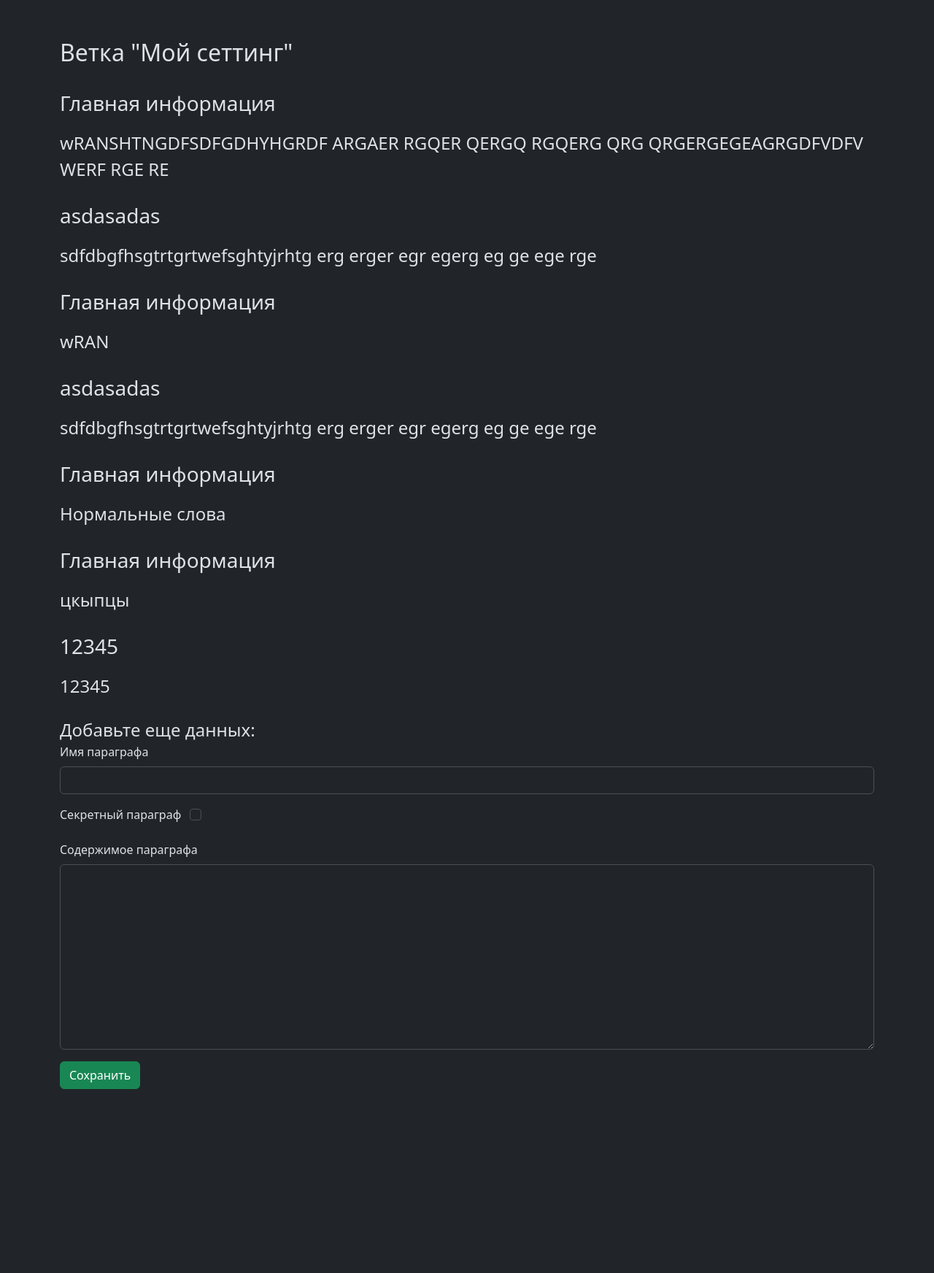
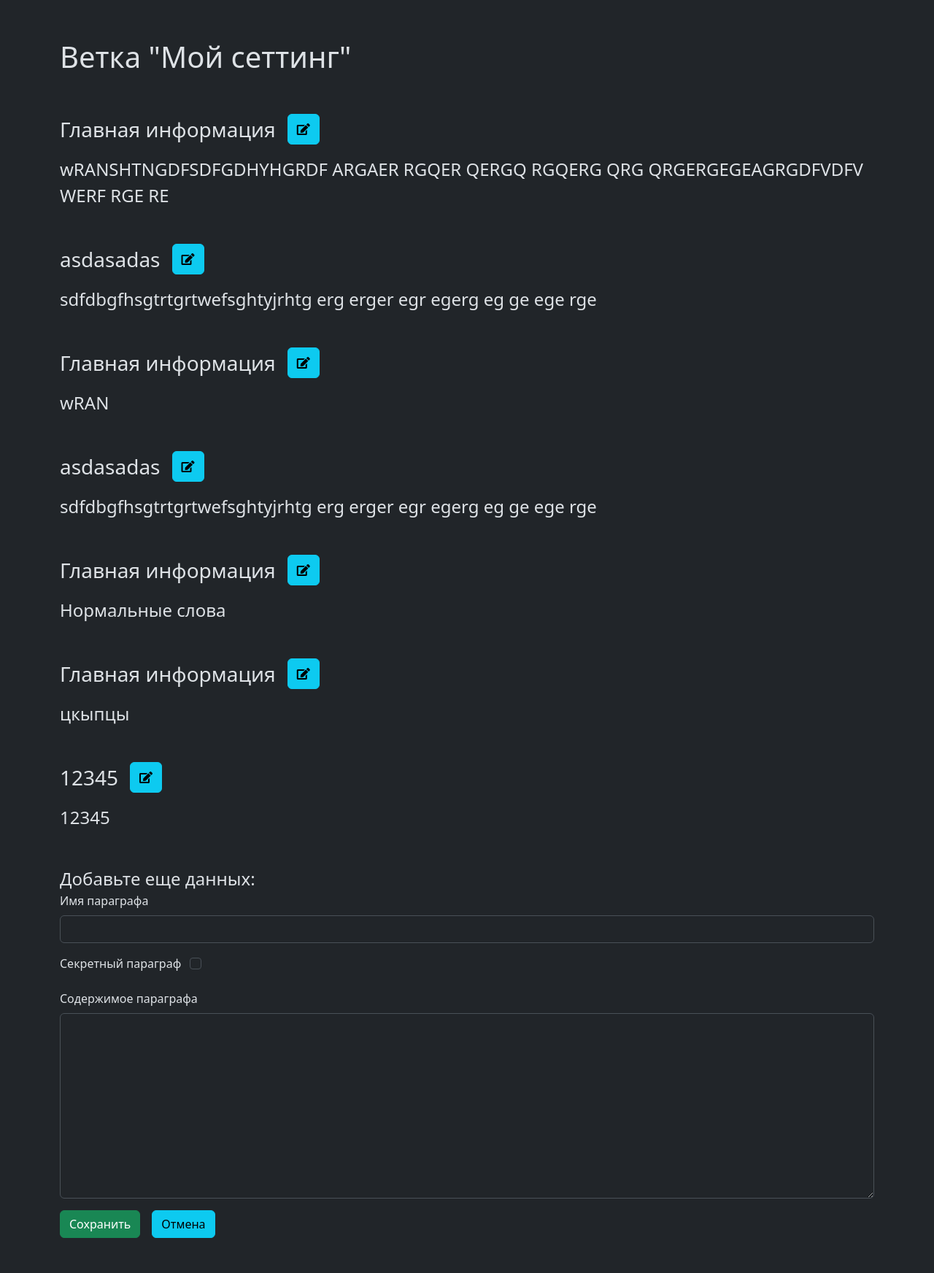
Before and after one commit to Ivanov065/Fantasy_worlds_manager, a Django app: page /show_node/1 in a window 1280 px wide. Shown: the part 56-1800 px from the top of the page at 73% size. Before the commit the page ends 1548 px from the top, so only its background shows below. Run offline with Django 5.2, Linux system fonts and the light colour scheme; a user stored in the database is signed in; data comes from the database, SQL or seed files in the repository; both versions use the stored data as it was after the commit; style sheets or scripts are compiled from the project's sources; some libraries are stand-ins or nearby versions.

Commit message:
working on the node_piece CRUD operations

```diff
--- a/node_manager/forms.py
+++ b/node_manager/forms.py
@@ -19,16 +19,16 @@ class NodeTreeForm(forms.ModelForm):
 class NodePieceForm(forms.ModelForm):
 
     piece_name = forms.CharField(
-        widget=forms.TextInput(attrs={"class":"form-control", "id": "piece_name_input"})
+        widget=forms.TextInput(attrs={"class":"form-control piece_name_input", "id": "piece_name_input"})
     )
 
     is_secret = forms.BooleanField(
-        widget=forms.CheckboxInput(attrs={"class":"form-check-input mx-2", "id":"is_secret_input"}),
+        widget=forms.CheckboxInput(attrs={"class":"form-check-input mx-2 is_secret_input", "id":"is_secret_input"}),
         required=False
     )
 
     body = forms.CharField(
-        widget=forms.Textarea(attrs={"class":"form-control", "id": "body_input"})
+        widget=forms.Textarea(attrs={"class":"form-control body_input", "id": "body_input"})
     )
 
     class Meta:
--- a/node_manager/templates/base_layout.html
+++ b/node_manager/templates/base_layout.html
@@ -6,8 +6,8 @@
   <meta charset="UTF-8" />
   <meta name="viewport" content="width=device-width, initial-scale=1.0" />
   <title>Document</title>
-  <!-- <link rel="stylesheet" href="{% static 'style.css' %}" /> -->
   <link rel="stylesheet" href="{% static 'tree_style.scss' %}" />
+  <link rel="stylesheet" href="https://use.fontawesome.com/releases/v5.8.1/css/all.css">
   <link href="https://cdn.jsdelivr.net/npm/bootstrap@5.3.6/dist/css/bootstrap.min.css" rel="stylesheet" integrity="sha384-4Q6Gf2aSP4eDXB8Miphtr37CMZZQ5oXLH2yaXMJ2w8e2ZtHTl7GptT4jmndRuHDT" crossorigin="anonymous">
 </head>
 
@@ -42,7 +42,7 @@
     </nav>
 
   <main>{% block content %} {% endblock %}</main>
-
+  <script src="{% static 'show_node_script.js' %}" defer></script>
   <script src="https://cdn.jsdelivr.net/npm/bootstrap@5.3.6/dist/js/bootstrap.bundle.min.js" integrity="sha384-j1CDi7MgGQ12Z7Qab0qlWQ/Qqz24Gc6BM0thvEMVjHnfYGF0rmFCozFSxQBxwHKO" crossorigin="anonymous"></script>
 </body>
 
--- a/node_manager/templates/base_layout_show_tree.html
+++ b/node_manager/templates/base_layout_show_tree.html
@@ -7,7 +7,6 @@
   <meta name="viewport" content="width=device-width, initial-scale=1.0" />
   <title>Document</title>
   <link rel="stylesheet" href="{% static 'tree_style.css' %}" />
-  <!-- <link rel="stylesheet" href="https://cdn.jsdelivr.net/npm/@fortawesome/fontawesome-free@6.6.0/css/fontawesome.min.css" /> -->
   <link rel="stylesheet" href="https://use.fontawesome.com/releases/v5.8.1/css/all.css">
   <link href="https://cdn.jsdelivr.net/npm/bootstrap@5.3.6/dist/css/bootstrap.min.css" rel="stylesheet" integrity="sha384-4Q6Gf2aSP4eDXB8Miphtr37CMZZQ5oXLH2yaXMJ2w8e2ZtHTl7GptT4jmndRuHDT" crossorigin="anonymous">
   <script src="https://ajax.googleapis.com/ajax/libs/jquery/3.7.1/jquery.min.js"></script>
--- a/node_manager/templates/node_delete.html
+++ b/node_manager/templates/node_delete.html
@@ -6,7 +6,7 @@
         <form action="" method="post">
             {% csrf_token %}
             <div class="fs-3 mb-3">Подтвердите удаление ветки {{ node.name }}</div>
-            <div class="mb-3">
+            <div class="fs-4 mb-3">
                 При удалении данной ветки будут удалены все подчинённые ей ветки и вся информация о них.
                 Если вы не хотите потерять информацию подчинённых веток, рекомендуется перенести эти ветки в подчинение
                 другой ветке.
--- a/node_manager/templates/show_node.html
+++ b/node_manager/templates/show_node.html
@@ -3,12 +3,41 @@
 {% block content %}
 
 <div class="container my-5">
-    <div class="fs-2 mb-4">Ветка "{{ node.name }}"</div>
+    <div class="fs-1 mb-5">Ветка "{{ node.name }}"</div>
     {% for piece in pieces %}
-    <div class="fs-3 mb-3">{{ piece.piece_name }}</div>
-    <div class="fs-4 mb-4">{{ piece.body}}</div>
+    <div class="mb-5 piece" id="piece-{{piece.id}}" id_value="{{ piece.id }}">
+        <div class="d-none is_secret" value="{{ piece.is_secret }}"></div>
+        <div class="mb-3 d-flex gap-3">
+            <div class="fs-3 piece_name">{{ piece.piece_name }}</div>
+            <button class="btn btn-info"><span class="fa fa-edit"></span></button>
+        </div>
+        <div class="fs-4 piece_body">{{ piece.body}}</div>
+    </div>
+    {% if form %}
+    <form class="d-none mb-5 form-piece" method="post" id="form-piece-{{piece.id}}" id_value="{{ piece.id }}">
+        {% csrf_token %}
+        <input type="hidden" name="piece_id" value="{{ piece.id }}">
+        <div class="mb-3">
+            <label for="piece_name_input" class="form-label">Имя параграфа</label>
+            {{ form.piece_name }}
+        </div>
+        <div class="mb-3">
+            <label for="is_secret_input" class="form-label">Секретный параграф</label>
+            {{ form.is_secret }}
+        </div>
+        <div class="mb-3">
+            <label for="body_input" class="form-label">Содержимое параграфа</label>
+            {{ form.body }}
+        </div>
+        <div class="d-flex gap-3">
+            <button type="submit" name="edit" class="btn btn-success">Обновить</button>
+            <button class="btn btn-info">Отмена</button>
+        </div>
+    </form>
+    {% endif %}
     {% endfor %}
 
+    {% if form %}
     <div class="fs-4">Добавьте еще данных:</div>
     <form action="" method="post">
         {% csrf_token %}
@@ -24,8 +53,11 @@
             <label for="body_input" class="form-label">Содержимое параграфа</label>
             {{ form.body }}
         </div>
-        <button type="submit" class="btn btn-success">Сохранить</button>
+        <div class="d-flex gap-3">
+            <button type="submit" class="btn btn-success">Сохранить</button>
+            <button class="btn btn-info">Отмена</button>
+        </div>
     </form>
+    {% endif %}
 </div>
-
 {% endblock %}
--- a/node_manager/urls.py
+++ b/node_manager/urls.py
@@ -11,5 +11,7 @@ urlpatterns = [
     path('update_branch/<int:pk>', views.update_node, name='update_node'),
     path('delete_branch/<int:pk>', views.delete_node, name='delete_node'),
     path('create_node_piece/<int:pk>', views.create_node_tree_piece, name="create_node_tree_piece"),
-    path('not_found/', views.not_found, name='not_found')
+    # path('delete_node_piece/<int:pk>', views.delete_node_tree_piece, name='delete_node_tree_piece'),
+    path('not_found/', views.not_found, name='not_found'),
+    path('forbidden/', views.forbidden, name='forbidden')
 ]
--- a/node_manager/views.py
+++ b/node_manager/views.py
@@ -30,13 +30,12 @@ def create_root(request):
             instance.owner = request.user
             instance.creator = request.user
             form.save()
-            # print(request.POST["name"])
+
             created_root = Nodes.objects.get(creator=request.user, name=request.POST["name"])
             created_root.parent = created_root
             created_root.root_parent = created_root
             created_root.save(update_fields=["parent", "root_parent"])
             NodesAllowedUsers.objects.create(node=created_root, allowed_user=request.user)
-            #NodesPch.objects.create(child=created_root, parent=created_root)
 
             return redirect("node_manager:home")
     else:
@@ -47,17 +46,23 @@ def create_root(request):
 # TODO: create node tree branch (that means create node that has parent in a node tree)
 @login_required(login_url='users:login')
 def create_node_tree_branch(request, parent):
+
+    parent_node = Nodes.objects.get(pk=parent)
+
+    if request.user != parent_node.owner:
+                return redirect("node_manager:forbidden")
+
     if request.method == "POST":
         form = NodeTreeForm(request.POST)
 
         if form.is_valid():
+
             instance = form.save(commit=False)
             instance.owner = request.user
             instance.creator = request.user
             form.save()
 
             created_node = Nodes.objects.get(creator=request.user, name=request.POST["name"])
-            parent_node = Nodes.objects.get(pk=parent)
             created_node.parent = parent_node
             created_node.level = parent_node.level + 1
             created_node.root_parent = parent_node.root_parent
@@ -68,7 +73,6 @@ def create_node_tree_branch(request, parent):
             return redirect("node_manager:home")
     else:
         form = NodeTreeForm()
-        parent_node = Nodes.objects.get(pk=parent)
 
     return render(request, "create_node_tree_branch.html", {'form': form, "parent_node": parent_node})
 
@@ -77,18 +81,40 @@ def show_node(request, pk):
     node = Nodes.objects.get(pk=pk)
     pieces = NodePiece.objects.filter(node=node)
 
+    print(request.POST)
+
     if request.method == "POST":
-        form = NodePieceForm(request.POST)
-        print('bla')
-        if form.is_valid():
-            print('bla-bla')
-            instance = form.save(commit=False)
-            instance.node = node
-            instance.save()
-            form = NodePieceForm()
-            return redirect("node_manager:show_node", pk=pk)
 
-    form = NodePieceForm()
+        if request.user != node.owner:
+            return redirect("node_manager:forbidden")
+
+        print(request.POST)
+
+        if 'edit' in request.POST:
+            piece = NodePiece.objects.get(pk=request.POST['piece_id'])
+            form = NodePieceForm(request.POST, instance=piece)
+            print(request.POST)
+            if form.is_valid():
+                piece.body = request.POST['body']
+                piece.piece_name = request.POST['piece_name']
+                # print(request.POST['is_secret'])
+                # piece.is_secret = request.POST['is_secret']
+                # piece.save(update_fields=["body", "piece_name", 'is_secret'])
+                return redirect("node_manager:show_node", pk=pk)
+        else:
+            print(request.POST)
+            form = NodePieceForm(request.POST)
+            if form.is_valid():
+                instance = form.save(commit=False)
+                instance.node = node
+                instance.save()
+                return redirect("node_manager:show_node", pk=pk)
+
+    if request.user != node.owner:
+        form = None
+    else:
+        form = NodePieceForm()
+
     return render(request, "show_node.html", {'form': form, 'pieces': pieces, "node": node})
 
 
@@ -96,7 +122,6 @@ def show_node(request, pk):
 @login_required(login_url='users:login')
 def update_node(request):
     pass
-
 
 # TODO: delete node tree (deletes any node AND IT'S CHILDREN)
 @login_required(login_url='users:login')
@@ -139,8 +164,21 @@ def update_node_tree_piece(request):
 
 # TODO: delete node tree piece
 @login_required(login_url='users:login')
-def delete_node_tree_piece(request):
-    pass
+def delete_node_tree_piece(request, pk):
+    node_piece = NodePiece.objects.get(pk=pk)
+    node = node_piece.node
+
+    if node.owner != request.user and not request.user.is_superuser:
+        return redirect("node_manager:forbidden")
+
+    if request.method == "POST":
+        node_piece.delete()
+        return redirect("node_manager:show_node", pk = node.pk)
+
+    return redirect("node_manager:show_node", pk = node.pk)
 
 def not_found(request):
     return render(request, "404.html")
+
+def forbidden(request):
+    return render(request, "forbidden.html")
```
Also changed, not shown: node_manager/templates/create_node_tree_branch.html (+11 -0 lines), node_manager/templates/forbidden.html (+4 -4 lines), static/script_tree_html_manager.js (+0 -7 lines), static/show_node_script.js (added, +47 -0 lines), db.sqlite3.
